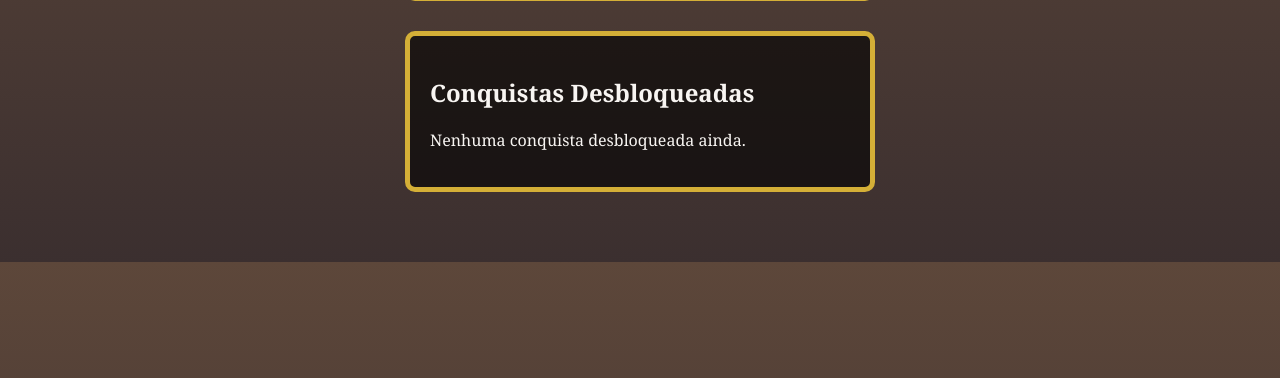
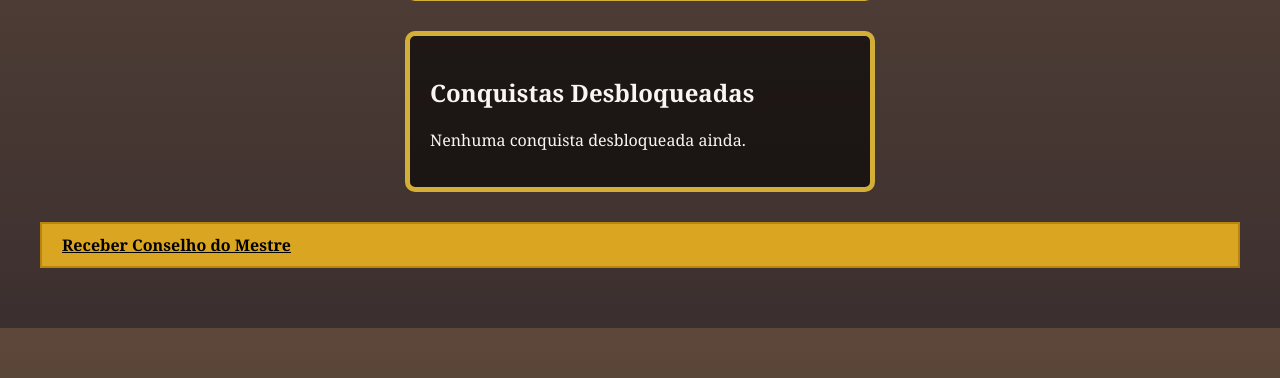
Before and after one commit to Coringadev22/Gulango-Guerreiro, a Django app: template gulango_warrior/avatars/templates/avatars/perfil.html in a window 1280 px wide. Shown: the part 281-659 px from the top of the page. Run offline with Django 5.2, Linux system fonts and the light colour scheme; the template is opened without the code that fills it, so the values that code supplies are empty.

Commit message:
Add feedback link on avatar profile

```diff
--- a/gulango_warrior/avatars/templates/avatars/perfil.html
+++ b/gulango_warrior/avatars/templates/avatars/perfil.html
@@ -79,6 +79,17 @@
             margin: 0;
             font-size: 0.9em;
         }
+
+        .mestre-btn {
+            display: block;
+            margin: 20px auto;
+            padding: 10px 20px;
+            background: #DAA520;
+            border: 2px solid #B8860B;
+            color: #000;
+            font-weight: bold;
+            cursor: pointer;
+        }
     </style>
 </head>
 <body>
@@ -107,5 +118,7 @@
             {% endfor %}
         </ul>
     </div>
+
+    <a href="{% url 'feedback_personalizado' %}" class="mestre-btn">Receber Conselho do Mestre</a>
 </body>
 </html>
```
